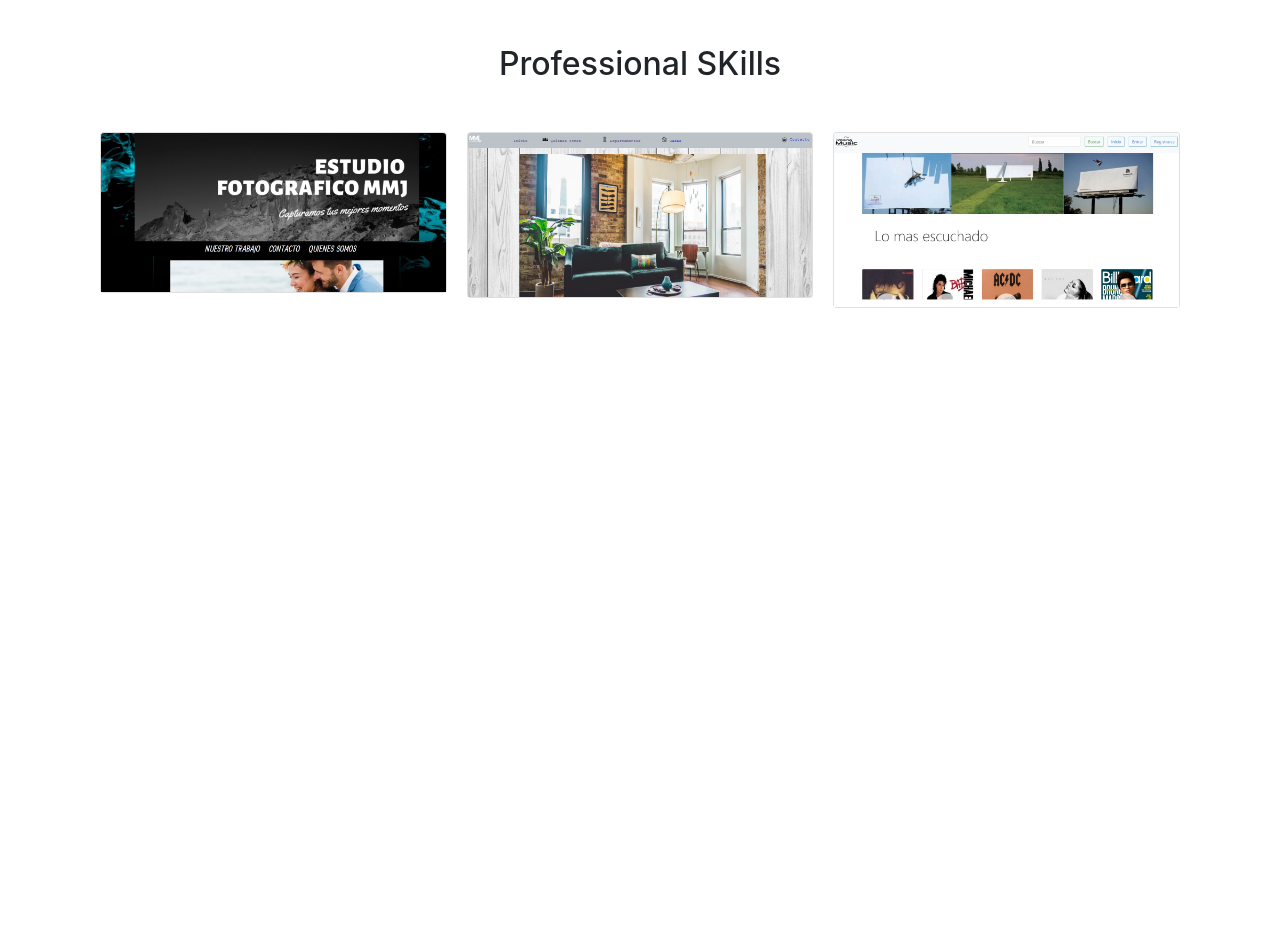
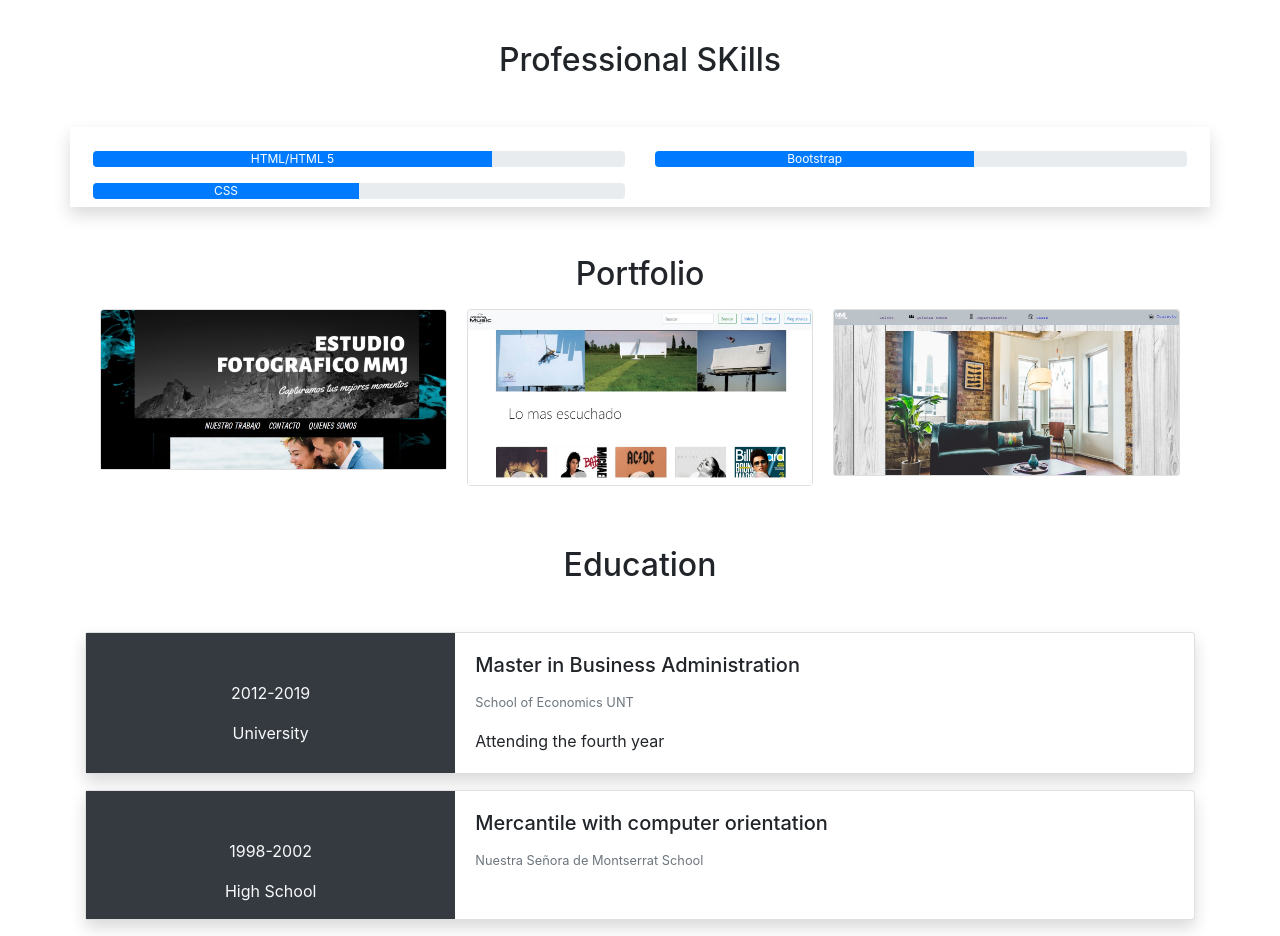
Before and after one commit to AJoseQuinteros/AJoseQuinteros.github.io, a plain HTML site: page index.html in a window 1280 px wide. Shown: the part 209-1145 px from the top of the page. Before the commit the page ends 800 px from the top, so only its background shows below. Drawn offline with nearby package versions, Linux system fonts and the light colour scheme.

Commit message:
perfil-skill-educacion

```diff
--- a/index.html
+++ b/index.html
@@ -5,6 +5,7 @@
   <meta name="viewport" content="width=device-width, initial-scale=1.0">
   <meta http-equiv="X-UA-Compatible" content="ie=edge">
   <link rel="stylesheet" href="https://stackpath.bootstrapcdn.com/bootstrap/4.3.1/css/bootstrap.min.css" integrity="sha384-ggOyR0iXCbMQv3Xipma34MD+dH/1fQ784/j6cY/iJTQUOhcWr7x9JvoRxT2MZw1T" crossorigin="anonymous">
+  <link rel="stylesheet" href="style.css">
   <title>Document</title>
 </head>
 <body>
@@ -13,14 +14,14 @@
 <script src="https://stackpath.bootstrapcdn.com/bootstrap/4.3.1/js/bootstrap.min.js" integrity="sha384-JjSmVgyd0p3pXB1rRibZUAYoIIy6OrQ6VrjIEaFf/nJGzIxFDsf4x0xIM+B07jRM" crossorigin="anonymous"></script>
 <section>
   <div class="container" >
-  <div class="row  bg-secondary">
+  <div class="row  text-light bg-dark ">
     <div class="col-lg-6 col-sm-12">
-      <h2>About</h2>
+      <h3>About</h3>
       <p>Hello! I am Angel Jose Quinteros, Programming and Admnistration Student</p>
     </div>
     <div class="col-lg-6 col-sm-12">
 
-      <h2> <strong>Basic Information</strong> </h2>
+      <h3> <strong>Basic Information</strong> </h3>
       <div class="row">
       <div class="col-lg-4 col-sm-12">
         <p>AGE:</p>
@@ -37,33 +38,90 @@
      </div>
     </div>
   </div>
-  <h2 class="text-center my-5" >Professional SKills</h2>
-  <div class="row">
+  <h2 class="text-center my-5 bg-gradient-primary " enable-gradients="true">Professional SKills</h2>
+
+  <div class="row shadow p-2">
+    <div class="col-lg-6">
+        <div class="progress mt-3">
+            <div data-percentage="0%" style="width: 75%;" class="progress-bar progress-bar-success" role="progressbar" aria-valuemin="0" aria-valuemax="100">HTML/HTML 5</div>
+          </div>
+          <div class="progress mt-3">
+              <div data-percentage="0%" style="width: 50%;"class="progress-bar progress-bar-success" role="progressbar" aria-valuemin="0" aria-valuemax="100">CSS</div>
+            </div>
+    </div>
+    <div class="col-lg-6">
+        <div class="progress mt-3">
+            <div data-percentage="0%" style="width: 60%;" class="progress-bar progress-bar-success" role="progressbar" aria-valuemin="0" aria-valuemax="100">Bootstrap</div>
+          </div>
+    </div>
 
   </div>
   <div class="container">
-    <div >
+    <h2 class="text-center mt-5">Portfolio</h2>
+    <div class="mt-3">
         <div class="card-columns">
-            <div class="card">
-              <img src="img/paginaestudiofot.jpg" class="card-img-top" alt="...">
+            <div class="card view overlay zoom">
+              <img src="img/paginaestudiofot.jpg" class="card-img-top zoom    " alt="...">
+
+
+
 
             </div>
 
             <div class="card">
-              <img src="img/paginainmob.jpg" class="card-img-top" alt="...">
+              <img src="img/paginamusica.jpg" class="card-img-top zoom" alt="...">
 
             </div>
 
 
             <div class="card">
-              <img src="img/paginamusica.jpg" class="card-img-top" alt="...">
+              <img src="img/paginainmob.jpg" class="card-img-top zoom" alt="...">
             </div>
 
 
           </div>
     </div>
   </div>
+  <h2 class="text-center my-5">Education </h2>
+  <div class=" shadow card mb-3" >
+      <div class="row no-gutters ">
+        <div class="col-md-4 text-center text-light bg-dark">
+          <p class="mt-5 ">2012-2019</p>
+          <p class="mt-1">University</p>
+        </div>
+        <div class="col-md-8">
+          <div class="card-body">
+            <h5 class="card-title">
+                Master in Business Administration</h5>
+                <p class="card-text"><small class="text-muted">School of Economics UNT </small></p>
+            <p class="card-text">Attending the fourth year</p>
+
+          </div>
+        </div>
+      </div>
+    </div>
+      <div class=" shadow card mb-3" >
+          <div class="row no-gutters ">
+            <div class="col-md-4 text-center text-light bg-dark">
+              <p class="mt-5">1998-2002</p>
+              <p class="mt-1">High School</p>
+            </div>
+            <div class="col-md-8">
+              <div class="card-body">
+                <h5 class="card-title">
+                    Mercantile  with computer orientation</h5>
+                    <p class="card-text"><small class="text-muted">Nuestra Señora de Montserrat School </small></p>
+
+
+              </div>
+            </div>
+          </div>
+        </div>
+
   </div>
 </section>
+
+
+
 </body>
 </html>
--- /dev/null
+++ b/style.css
@@ -0,0 +1,3 @@
+.zoom:hover {
+    transform: scale(1.01); /* (150% zoom - Note: if the zoom is too large, it will go outside of the viewport) */
+  }
```
